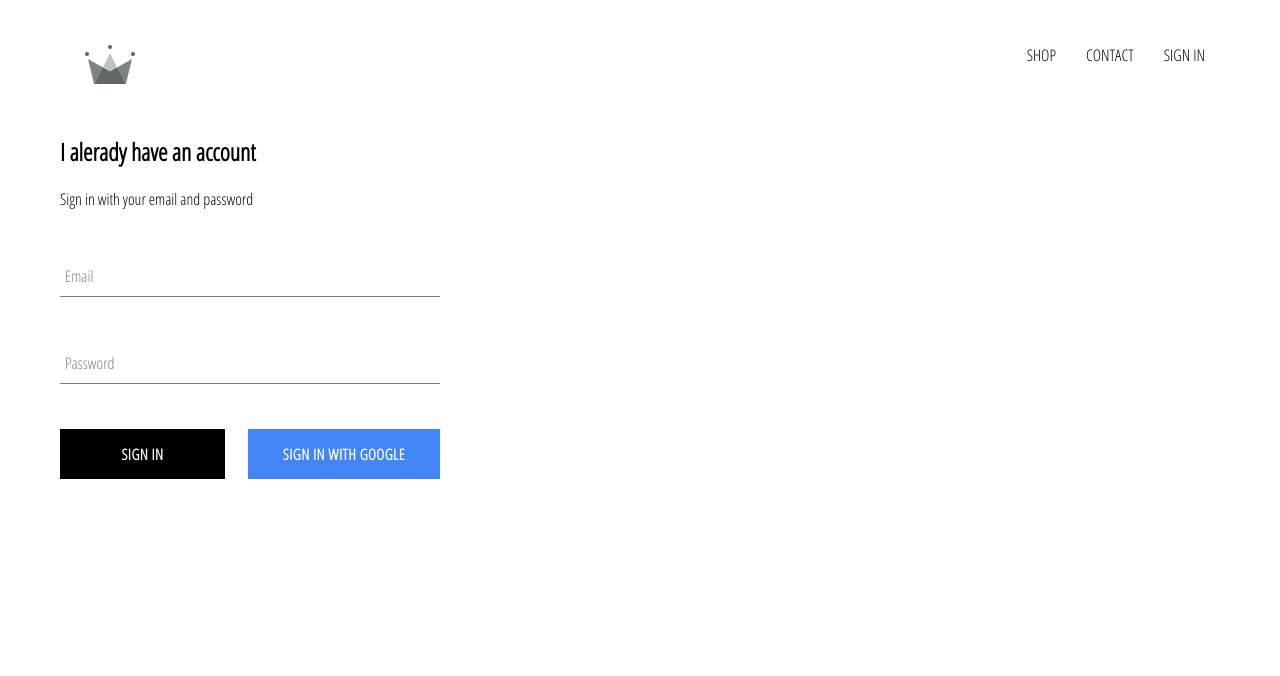
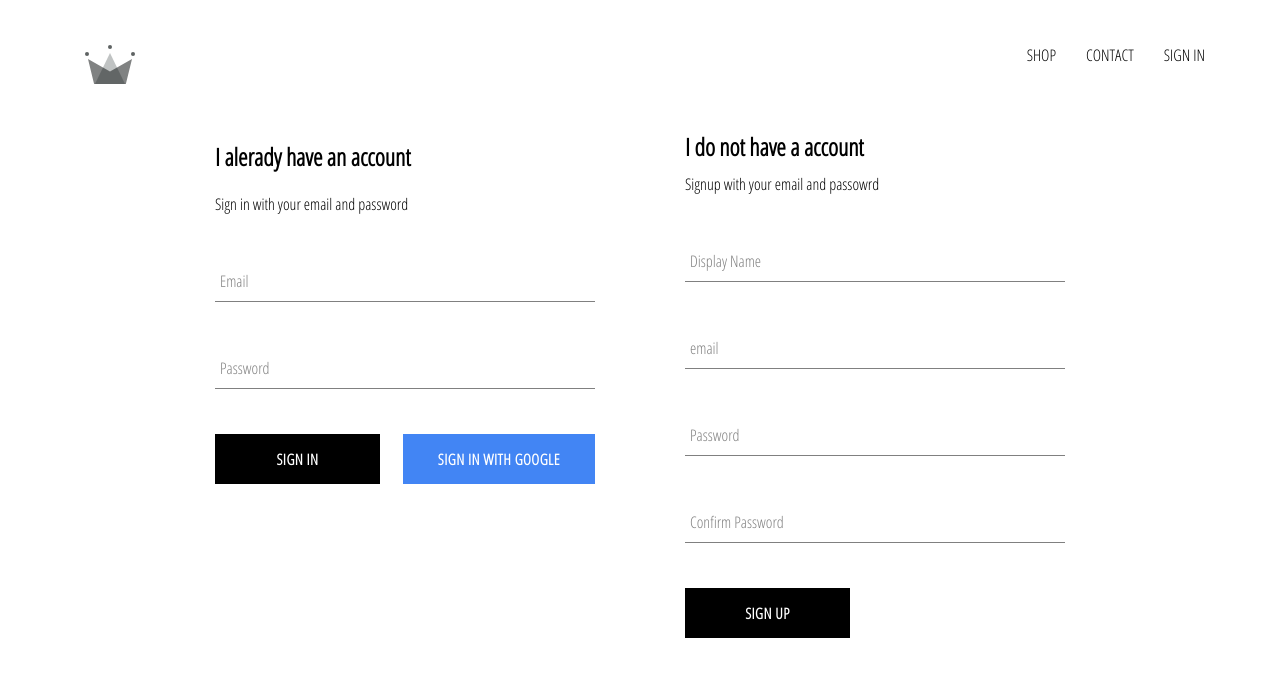
Before and after one commit to chiragdoctor/cwrn-clothing, a React (Create React App) app: page /signin in a window 1280 px wide. Shown: the top 676 px of the page. Built offline with nearby package versions, Linux system fonts and the light colour scheme; no server answers.

Commit message:
implemented firebase utils, included ability to store authenticated users into our firebase database

```diff
--- a/src/App.js
+++ b/src/App.js
@@ -6,7 +6,7 @@
 import HomePage from './pages/homepage/HomePage';
 import ShopPage from './pages/shop/ShopPage';
 import SignInAndSignUp from './pages/sign-in-and-signup/SignInAndSignUp';
-import { auth } from './firebase/firebase.utils';
+import { auth, createUserProfileDocument } from './firebase/firebase.utils';
 
 class App extends React.Component {
   constructor() {
@@ -19,8 +19,19 @@
   unsubscribeFromAuth = null;
 
   componentDidMount() {
-    this.unsubscribeFromAuth = auth.onAuthStateChanged(user => {
-      this.setState({ currentUser: user });
+    this.unsubscribeFromAuth = auth.onAuthStateChanged(async userAuth => {
+      if (userAuth) {
+        const userRef = await createUserProfileDocument(userAuth);
+        userRef.onSnapshot(snapShot => {
+          this.setState({
+            currentUser: {
+              id: snapShot.id,
+              ...snapShot.data(),
+            },
+          });
+        });
+      }
+      this.setState({ currentUser: userAuth });
     });
   }
 
--- a/src/components/header/Header.jsx
+++ b/src/components/header/Header.jsx
@@ -6,7 +6,7 @@
 
 const Header = ({ currentUser }) => {
   return (
-    <div class='header'>
+    <div className='header'>
       <Link className='logo-container' to='/'>
         <Logo className='logo' />
       </Link>
@@ -19,7 +19,7 @@
         </Link>
         {currentUser ? (
           <div className='option' onClick={() => auth.signOut()}>
-            SIGN OUT
+            {currentUser.displayName}| SIGN OUT
           </div>
         ) : (
           <Link className='option' to='/signin'>
--- /dev/null
+++ b/src/components/sign-up/SignUp.jsx
@@ -0,0 +1,91 @@
+import React, { Component } from 'react';
+import { auth, createUserProfileDocument } from '../../firebase/firebase.utils';
+import CustomButton from '../custom-button/CustomButton';
+import FormInput from '../form-input/FormInput';
+
+import './SignUp.scss';
+
+class SignUp extends Component {
+  constructor() {
+    super();
+
+    this.state = {
+      displayName: '',
+      email: '',
+      password: '',
+      confirmPassword: '',
+    };
+  }
+
+  handleChange = e => {
+    this.setState({ [e.target.name]: e.target.value });
+  };
+
+  handleSubmit = async event => {
+    event.preventDefault();
+    const { displayName, email, password, confirmPassword } = this.state;
+    console.log('displayName', displayName);
+    if (password !== confirmPassword) {
+      alert("Passwords don't match");
+      return;
+    }
+    try {
+      const { user } = await auth.createUserWithEmailAndPassword(
+        email,
+        password,
+      );
+      await createUserProfileDocument(user, { displayName });
+      this.setState({
+        displayName: '',
+        email: '',
+        password: '',
+        confirmPassword: '',
+      });
+    } catch (error) {
+      console.error('error', error.message);
+    }
+  };
+
+  render() {
+    const { displayName, email, password, confirmPassword } = this.state;
+    return (
+      <div className='sign-up'>
+        <h2 className='title'>I do not have a account</h2>
+        <span>Signup with your email and passowrd</span>
+        <form className='sign-up-form' onSubmit={this.handleSubmit}>
+          <FormInput
+            type='text'
+            name='displayName'
+            value={displayName}
+            label='Display Name'
+            onChange={this.handleChange}
+          />
+          <FormInput
+            type='email'
+            name='email'
+            value={email}
+            label='email'
+            onChange={this.handleChange}
+          />
+          <FormInput
+            type='password'
+            name='password'
+            value={password}
+            label='Password'
+            onChange={this.handleChange}
+          />
+          <FormInput
+            type='password'
+            name='confirmPassword'
+            value={confirmPassword}
+            label='Confirm Password'
+            onChange={this.handleChange}
+          />
+          <CustomButton type='submit'>SIGN UP</CustomButton>
+        </form>
+      </div>
+    );
+  }
+}
+
+export default SignUp;
--- /dev/null
+++ b/src/components/sign-up/SignUp.scss
@@ -0,0 +1,9 @@
+.sign-up {
+  width: 380px;
+  display: flex;
+  flex-direction: column;
+
+  .title {
+    margin: 10px 0;
+  }
+}
--- a/src/firebase/firebase.utils.js
+++ b/src/firebase/firebase.utils.js
@@ -13,6 +13,31 @@
   measurementId: 'G-TPB6GZ2HPK',
 };
 
+export const createUserProfileDocument = async (userAuth, additionalData) => {
+  if (!userAuth) return;
+
+  const userRef = firestore.doc(`users/${userAuth.uid}`);
+
+  const snapShot = await userRef.get();
+
+  if (!snapShot.exists) {
+    const { displayName, email } = userAuth;
+    const createdAt = new Date();
+
+    try {
+      await userRef.set({
+        displayName,
+        email,
+        createdAt,
+        ...additionalData,
+      });
+    } catch (error) {
+      console.log('Error creating user', error.message);
+    }
+  }
+  return userRef;
+};
+
 firebase.initializeApp(config);
 
 export const auth = firebase.auth();
--- a/src/pages/sign-in-and-signup/SignInAndSignUp.jsx
+++ b/src/pages/sign-in-and-signup/SignInAndSignUp.jsx
@@ -1,5 +1,6 @@
 import React from 'react';
 import SignIn from '../../components/sign-in/SignIn';
+import SignUp from '../../components/sign-up/SignUp';
 
 import './SignInAndSignUp.scss';
 
@@ -7,6 +8,7 @@
   return (
     <div className='sign-in-and-signup'>
       <SignIn />
+      <SignUp />
     </div>
   );
 };
--- a/src/pages/sign-in-and-signup/SignInAndSignUp.scss
+++ b/src/pages/sign-in-and-signup/SignInAndSignUp.scss
@@ -0,0 +1,6 @@
+.sign-in-and-signup {
+  width: 850px;
+  display: flex;
+  justify-content: space-between;
+  margin: 30px auto;
+}
```
